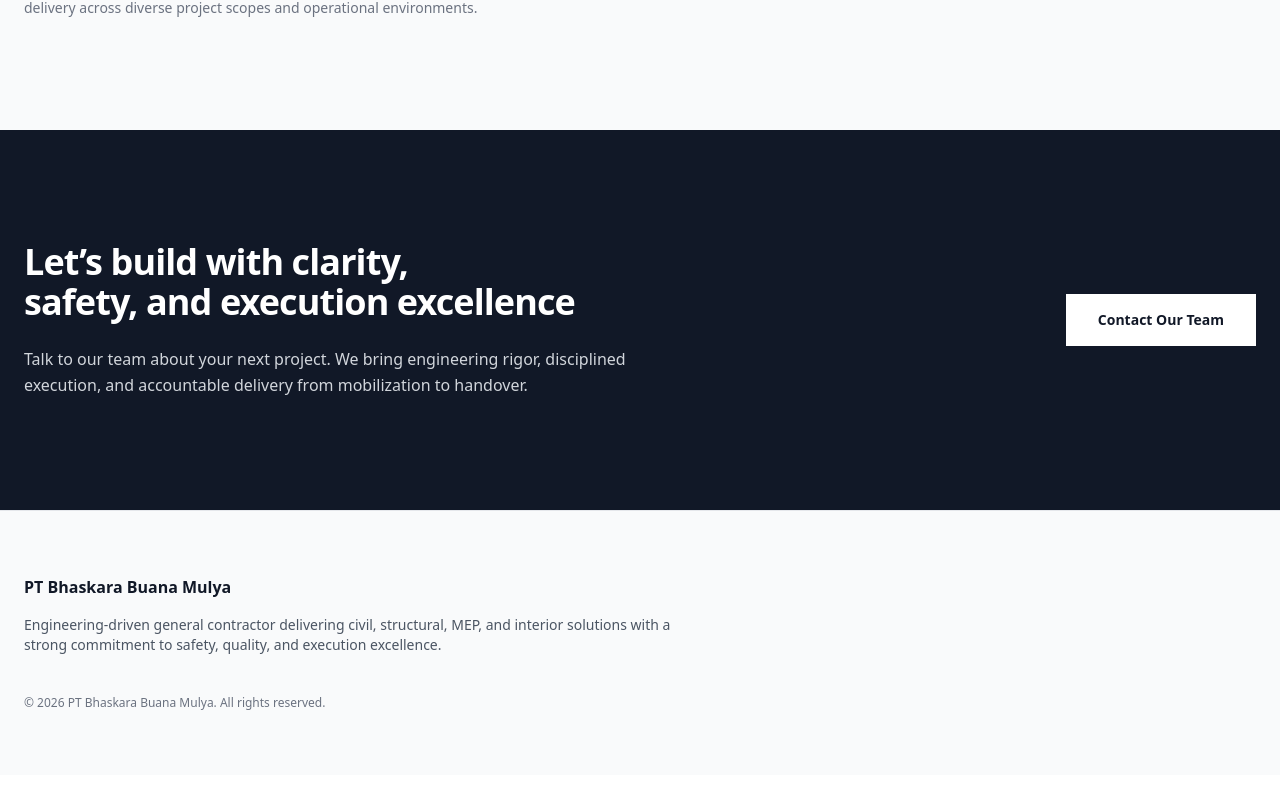
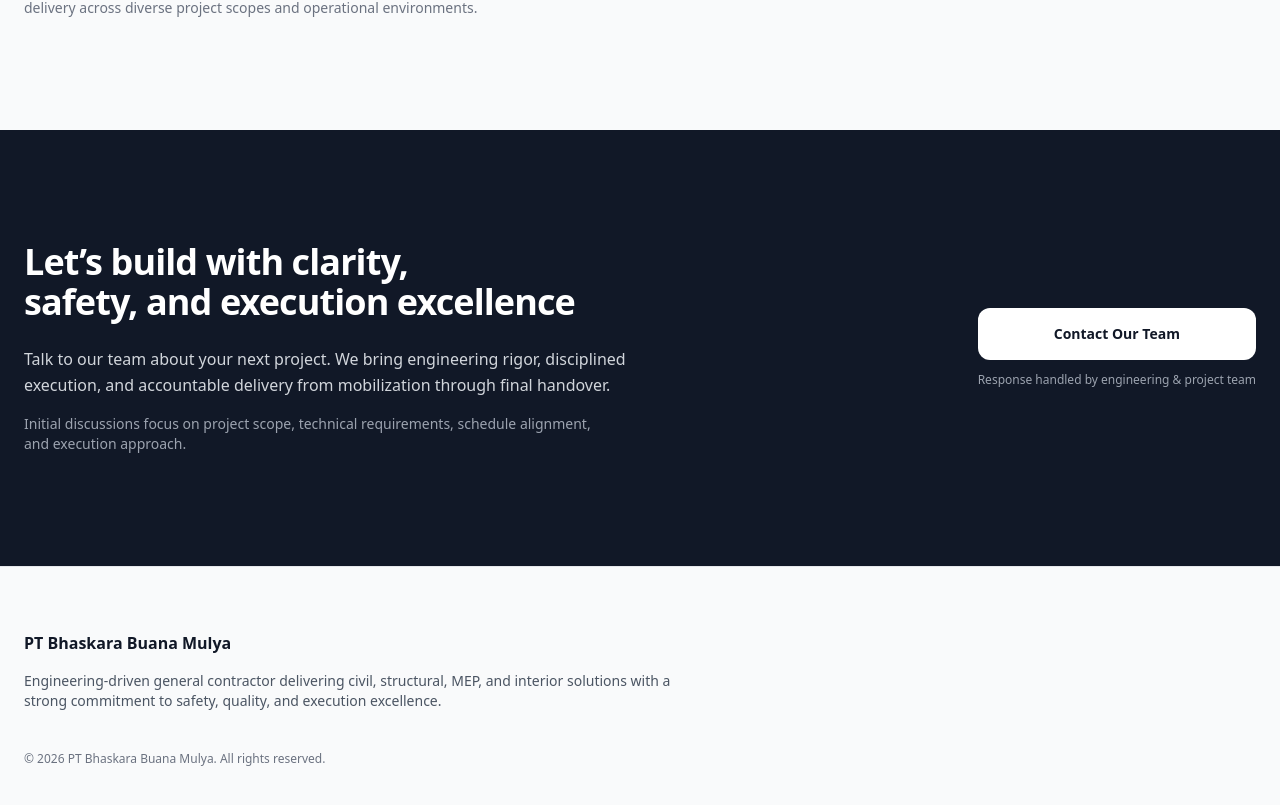
Before and after one commit to herlan-syihabudin/Bhaskara, a Next.js app: page / in a window 1280 px wide. Shown: the part 4220-5025 px from the top of the page. Before the commit the page ends 4995 px from the top, so only its background shows below. Built offline with nearby package versions, Linux system fonts and the light colour scheme.

Commit message:
Update CallToAction.tsx

```diff
--- a/components/home/CallToAction.tsx
+++ b/components/home/CallToAction.tsx
@@ -13,23 +13,37 @@ export default function CallToAction() {
               </span>
             </h2>
 
-            <p className="mt-6 text-gray-300">
+            <p className="mt-6 text-gray-300 leading-relaxed">
               Talk to our team about your next project. We bring engineering
               rigor, disciplined execution, and accountable delivery from
-              mobilization to handover.
+              mobilization through final handover.
+            </p>
+
+            {/* ➕ Expectation clarity (TAMBAHAN HALUS) */}
+            <p className="mt-4 text-sm text-gray-400 max-w-xl">
+              Initial discussions focus on project scope, technical requirements,
+              schedule alignment, and execution approach.
             </p>
           </div>
 
           {/* CTA */}
+          <div className="flex flex-col gap-3">
             <a
               href="/contact"
               className="inline-flex items-center justify-center
                          px-8 py-4 bg-white text-gray-900
-                       text-sm font-semibold
-                       hover:bg-gray-100 transition"
+                         text-sm font-semibold rounded-xl
+                         hover:bg-gray-100 transition
+                         hover:-translate-y-0.5"
             >
               Contact Our Team
             </a>
+
+            {/* ➕ Micro trust (TAMBAHAN) */}
+            <p className="text-xs text-gray-400 text-center">
+              Response handled by engineering & project team
+            </p>
+          </div>
         </div>
       </div>
     </section>
```
Lines whose indentation alone changed are shown as unchanged.
